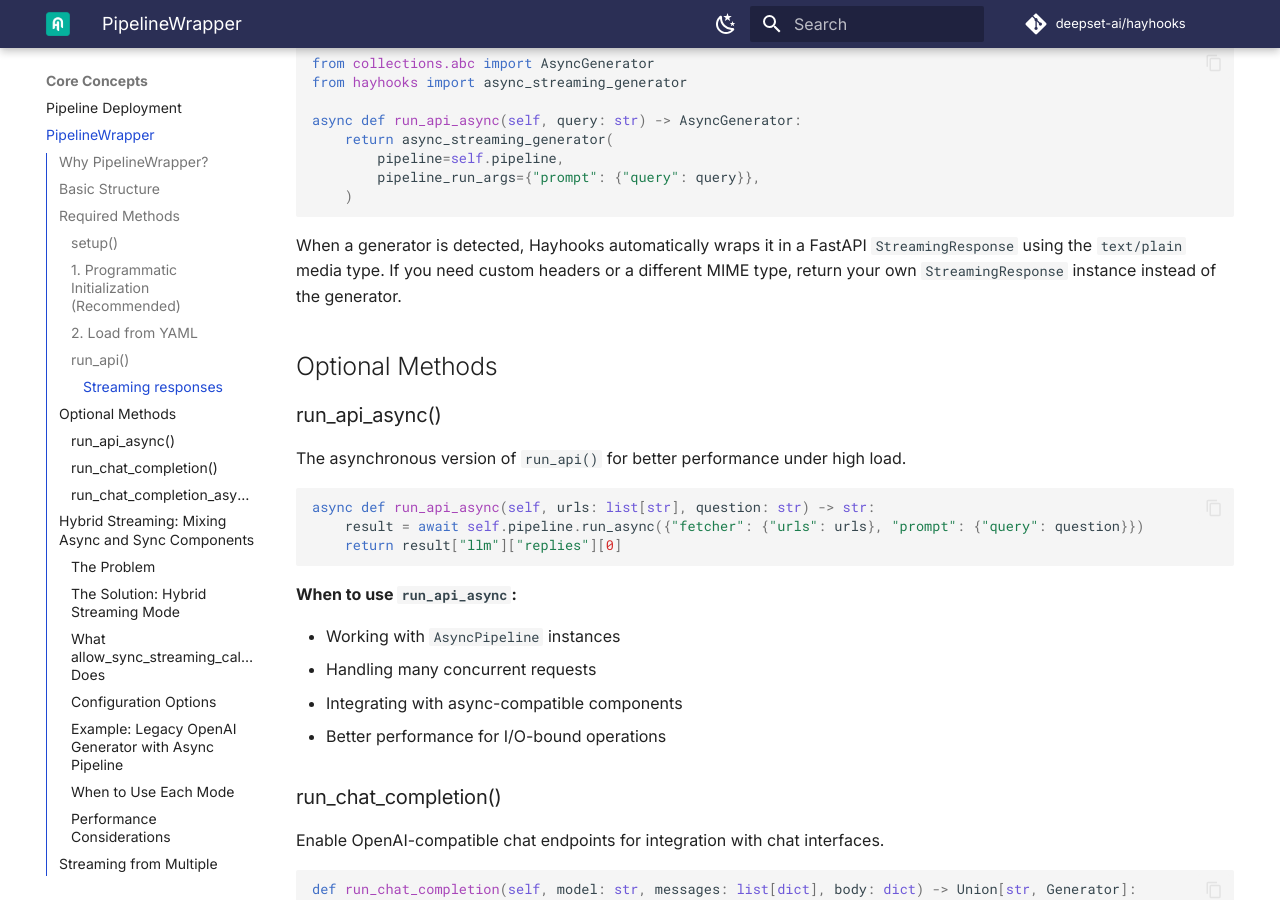
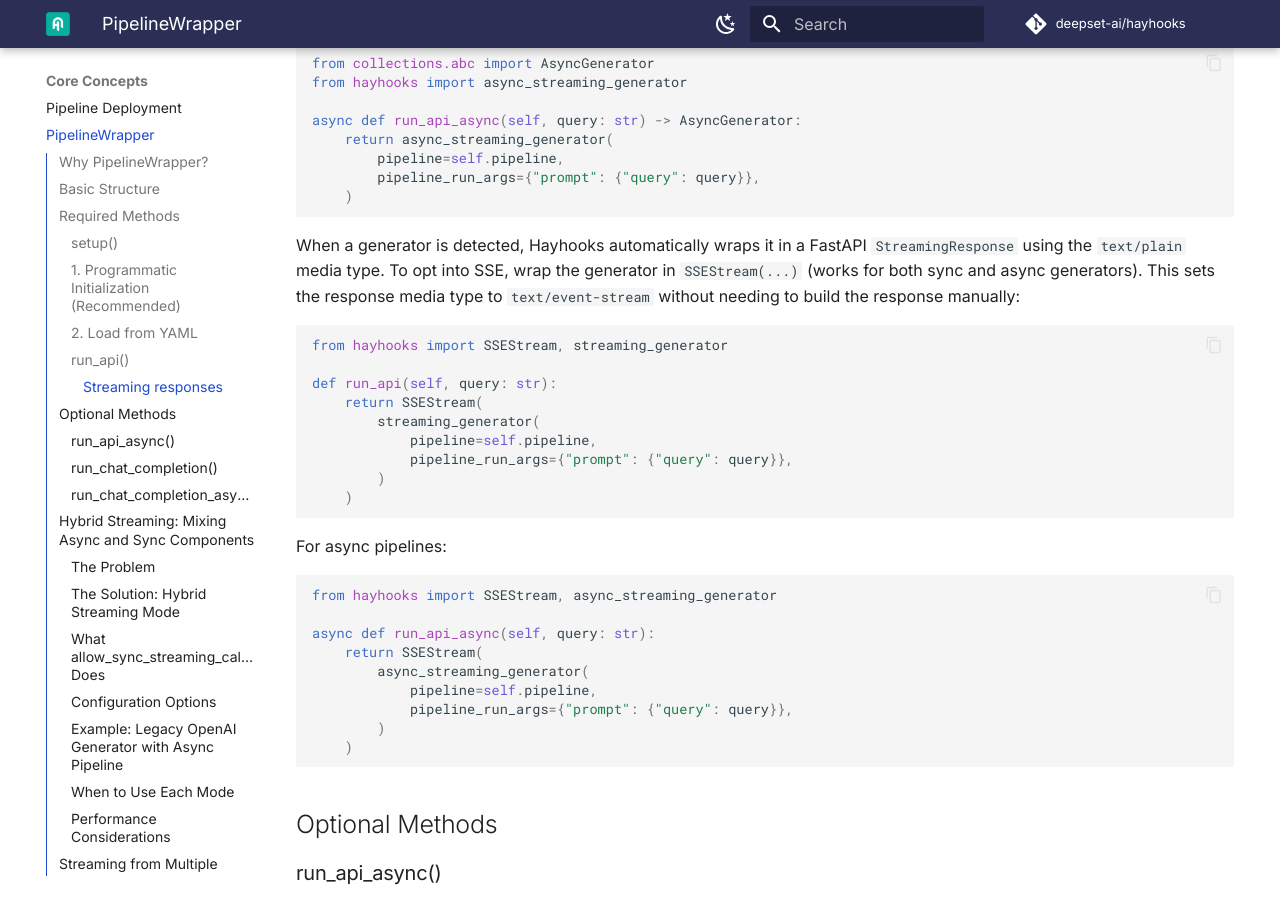
Before and after one commit to deepset-ai/hayhooks, an MkDocs documentation site: the page built from docs/concepts/pipeline-wrapper.md, in a window 1280 px wide and 900 px high, scrolled down 3604 px. Built offline with MkDocs 1.6.1 and Material for MkDocs 9.7.7, drawn with Linux system fonts in a browser that asks for light colours; comment, search, counter and statistics services are not loaded; the version menu is left out.

````diff
--- a/docs/concepts/pipeline-wrapper.md
+++ b/docs/concepts/pipeline-wrapper.md
@@ -162,7 +162,33 @@ async def run_api_async(self, query: str) -> AsyncGenerator:
     )
 ```
 
-When a generator is detected, Hayhooks automatically wraps it in a FastAPI `StreamingResponse` using the `text/plain` media type. If you need custom headers or a different MIME type, return your own `StreamingResponse` instance instead of the generator.
+When a generator is detected, Hayhooks automatically wraps it in a FastAPI `StreamingResponse` using the `text/plain` media type. To opt into SSE, wrap the generator in `SSEStream(...)` (works for both sync and async generators). This sets the response media type to `text/event-stream` without needing to build the response manually:
+
+```python
+from hayhooks import SSEStream, streaming_generator
+
+def run_api(self, query: str):
+    return SSEStream(
+        streaming_generator(
+            pipeline=self.pipeline,
+            pipeline_run_args={"prompt": {"query": query}},
+        )
+    )
+```
+
+For async pipelines:
+
+```python
+from hayhooks import SSEStream, async_streaming_generator
+
+async def run_api_async(self, query: str):
+    return SSEStream(
+        async_streaming_generator(
+            pipeline=self.pipeline,
+            pipeline_run_args={"prompt": {"query": query}},
+        )
+    )
+```
 
 ## Optional Methods
 
````
Also changed, not shown: examples/pipeline_wrappers/run_api_streaming/README.md (+16 -0 lines), 1 other file.
